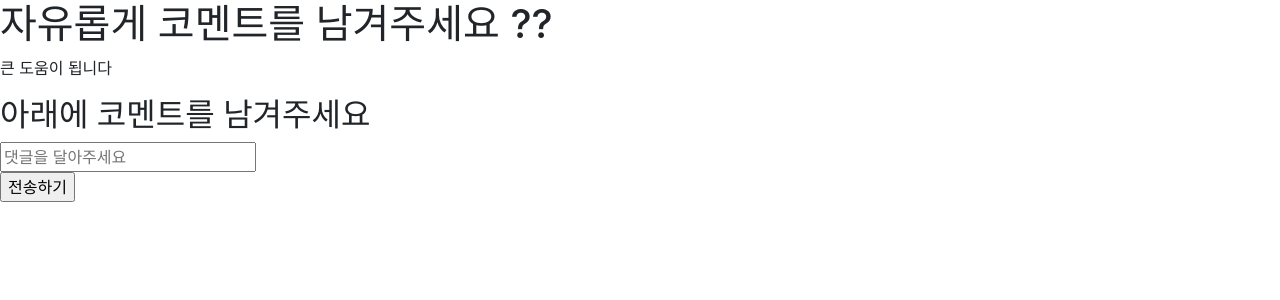
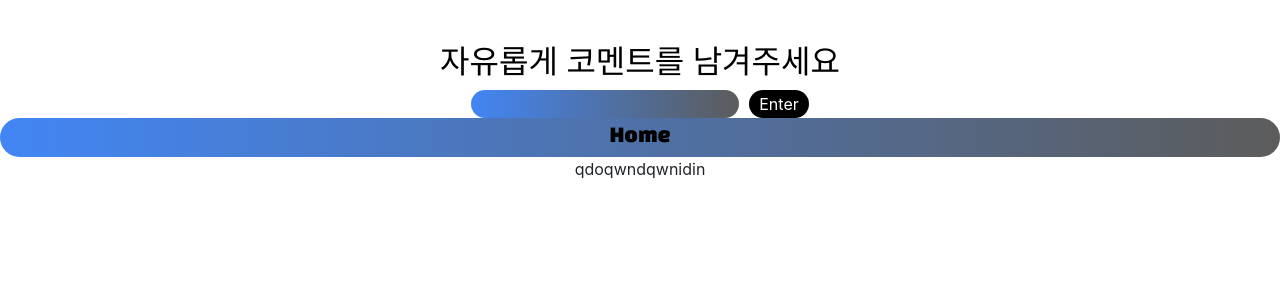
Before and after one commit to pydevjeong/Gym_Maniac, a React (Create React App) app: page /comment in a window 1280 px wide. Shown: the top 300 px of the page. Built offline with nearby package versions, Linux system fonts and the light colour scheme.

Commit message:
Making CommentPage, CSS

```diff
--- a/src/component/CommentPage.js
+++ b/src/component/CommentPage.js
@@ -1,5 +1,7 @@
 import React from "react";
 import { useState } from "react";
+import { Link } from "react-router-dom";
+import styles from './CommentPage.module.css'
 
 function ComponentPage(){
   let [username]=useState('unknown')
@@ -20,15 +22,17 @@ function ComponentPage(){
   }
   console.log(comment);
   return(
-    <div>
-      <h1>자유롭게 코멘트를 남겨주세요 ??</h1>
-      <p>큰 도움이 됩니다</p>
-      <div>
-        <h2>아래에 코멘트를 남겨주세요</h2>
-        <input type="text" className="commnetInput" placeholder="댓글을 달아주세요" onChange={comInput}/>
+    <div className={styles.mainContainer}>
+      <h2>자유롭게 코멘트를 남겨주세요</h2>
+      <div className={styles.commentContainer}>
+        <input type="text" className={styles.commentInput} placeholder="" onChange={comInput}/>
+      {!checkSpace ? <input type="submit" className={styles.submitBtn} value="Enter" onClick={btnSubmit}/>: <p>댓글을 적고 눌러주세요</p>}
+      </div>
+      <div className={styles.linkBox}>
+        <Link className={styles.comLink} to='/'>Home</Link>
       </div>
       <div>
-      {!checkSpace ? <input type="submit" value="전송하기" onClick={btnSubmit}/>: <p>댓글을 적고 눌러주세요</p>}
+        <p>qdoqwndqwnidin</p>
       </div>
     </div>
   )
--- /dev/null
+++ b/src/component/CommentPage.module.css
@@ -0,0 +1,56 @@
+*{
+  margin: 0;
+  padding: 0;
+}
+.mainContainer{
+  display: flex;
+  flex-direction: column;
+  text-align: center;
+  justify-content: center;
+  height: 30vh;
+}
+.mainContainer h2{
+  display: flex;
+  justify-content: center;
+  align-items: center;
+  color: black;
+}
+.commentContainer{
+  display: flex;
+  justify-content: center;
+  align-items: center;
+}
+.commentInput{
+  /* display: flex; */
+  border-radius: 4rem;
+  background: #36383d;  /* fallback for old browsers */
+  background: -webkit-linear-gradient(to right, #4286f4, #f2f6ff);  /* Chrome 10-25, Safari 5.1-6 */
+  background: linear-gradient(to right, #4286f4, rgb(92, 92, 91));
+  border: none;
+  color: #fff;
+  padding: 2px 10px;
+  margin-right: 10px;
+}
+.submitBtn{
+  /* display: flex; */
+  border-radius: 4rem;
+  border: none;
+  color: white;
+  padding: 2px 10px;
+  background-color: rgb(0, 0, 0);
+}
+.linkBox{
+  display:flex;
+  justify-content: center;
+  padding: 5px;
+  background: #36383d;  /* fallback for old browsers */
+  background: -webkit-linear-gradient(to right, #4286f4, #f2f6ff);  /* Chrome 10-25, Safari 5.1-6 */
+  background: linear-gradient(to right, #4286f4, rgb(92, 92, 91)); /* W3C, IE 10+/ Edge, Firefox 16+, Chrome 26+, Opera 12+, Safari 7+ */
+  border-radius: 40px;
+  font-family: 'Black Han Sans', sans-serif;
+}
+.comLink{
+  font-size: 1.2rem;
+  color: rgb(0, 0, 0);
+  text-decoration: none;
+}
--- a/src/component/MainQuiz.js
+++ b/src/component/MainQuiz.js
@@ -31,7 +31,7 @@ function MainQuiz(props){
         <div className="split">
           <div className="question">
             <h1>
-              {q.current[currentQuestion]?.questionText? <h1>Question {currentQuestion+1}/{questions.length}</h1>: <h1>End</h1>}
+              {q.current[currentQuestion]?.questionText? <p>Question {currentQuestion+1}/{questions.length}</p>: <p>End</p>}
             </h1>
             <p>{q.current[currentQuestion]?.questionText }</p>
           </div>
```
